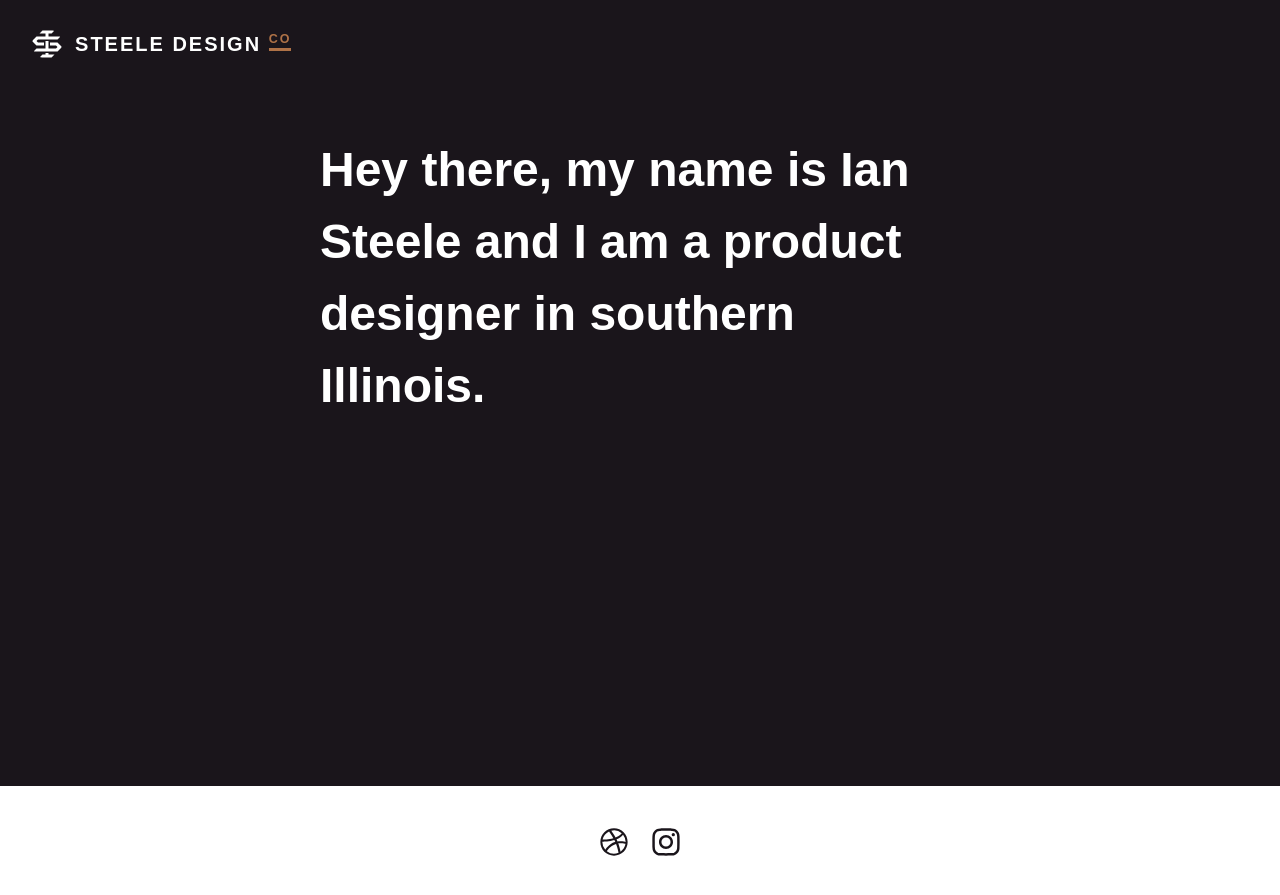
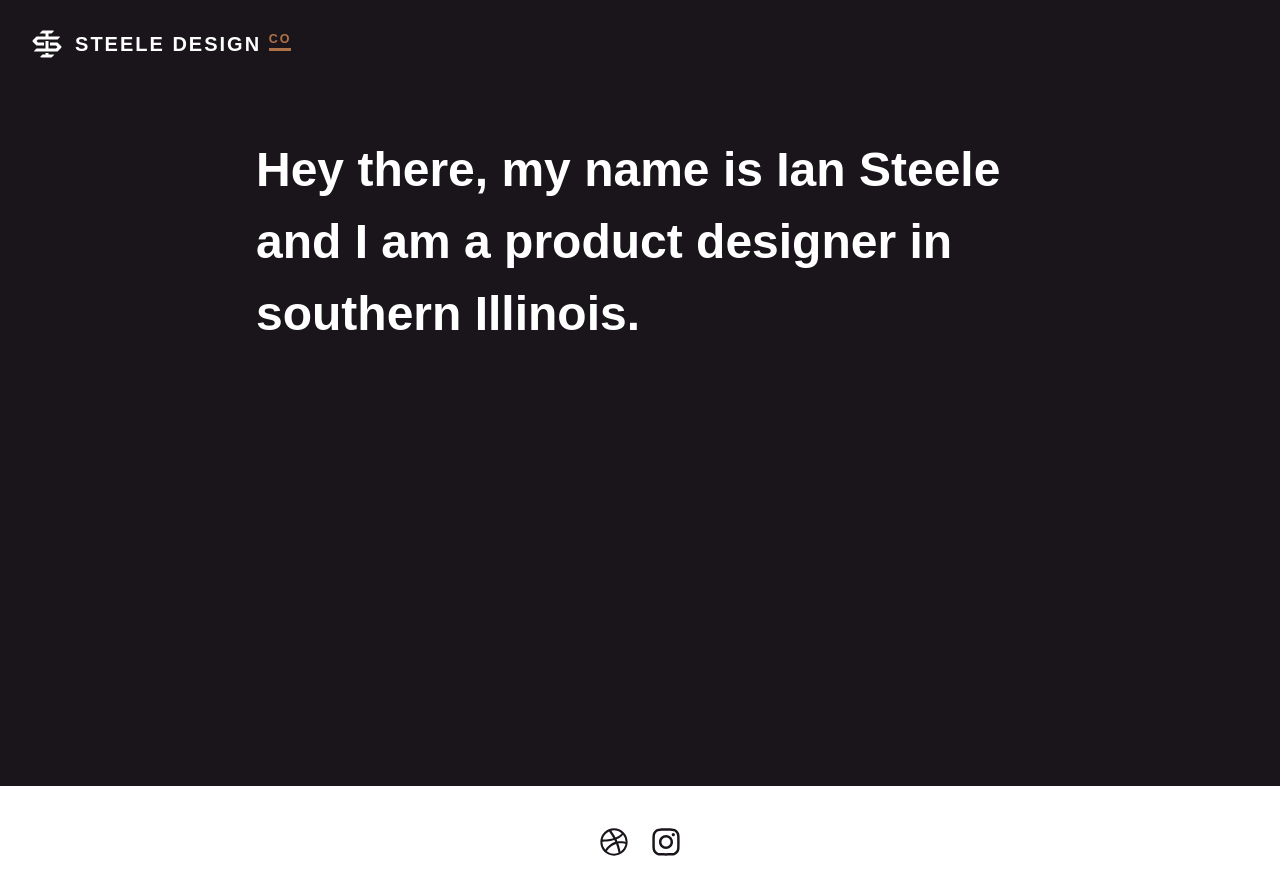
Before and after one commit to iansteele/iansteele, a Jekyll site: the page built from _pages/about.html, in a window 1280 px wide. Shown: the top 895 px of the page. Built offline with Jekyll 4.4.1, drawn with Linux system fonts in a browser that asks for light colours; some web fonts are replaced.

Commit message:
adjusted nav padding

```diff
--- a/_sass/_nav.scss
+++ b/_sass/_nav.scss
@@ -73,7 +73,7 @@ nav {
 
 	header {
 		flex-direction: row;
-		padding: 1rem 2.5%;
+		padding: 1rem 2rem;
 	}
 
 	.logo {
--- a/_sass/_typography.scss
+++ b/_sass/_typography.scss
@@ -56,10 +56,13 @@ p {
 @media (min-width: 768px){
 	.headline {
 		font-size: $font-size--xl;
-		max-width: 50%;
+		max-width: 75%;
 	}
 }
 
 @media (min-width: 1200px){
-
+	.headline {
+		font-size: $font-size--xl;
+		max-width: 60%;
+	}
 }
```
